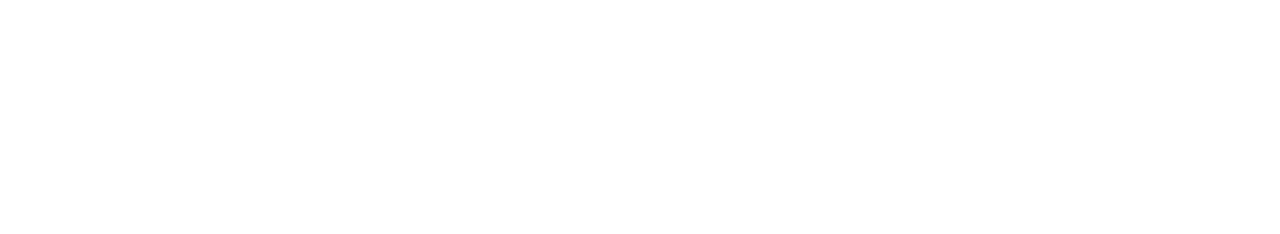
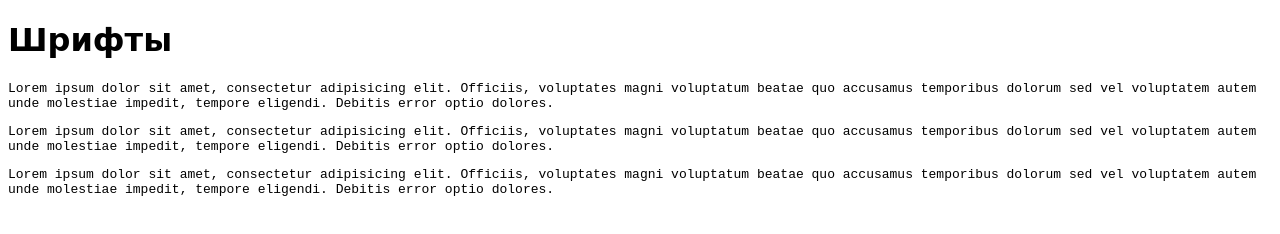
Before and after one commit to BaymanovNamat/github-example4, a plain HTML site: page index.html in a window 1280 px wide. Drawn offline with Linux system fonts and the light colour scheme.

Commit message:
add index

```diff
--- a/index.html
+++ b/index.html
@@ -1,12 +1,37 @@
 <!DOCTYPE html>
 <html lang="en">
-<head>
-  <meta charset="UTF-8">
-  <meta http-equiv="X-UA-Compatible" content="IE=edge">
-  <meta name="viewport" content="width=device-width, initial-scale=1.0">
-  <title>Работа с шрифтами</title>
-</head>
-<body>
+  <head>
+    <meta charset="UTF-8" />
+    <meta http-equiv="X-UA-Compatible" content="IE=edge" />
+    <meta name="viewport" content="width=device-width, initial-scale=1.0" />
+    <title>Работа с шрифтами</title>
 
-</body>
+    <link rel="stylesheet" href="./style.css" />
+  </head>
+  <body>
+    <h1>Шрифты</h1>
+
+    <p>
+      Lorem ipsum dolor sit amet, consectetur adipisicing elit. Officiis,
+      voluptates magni voluptatum beatae quo accusamus temporibus dolorum sed
+      vel voluptatem autem unde molestiae impedit, tempore eligendi. Debitis
+      error optio dolores.
+    </p>
+
+    <p>
+      Lorem ipsum dolor sit amet, consectetur adipisicing elit. Officiis,
+      voluptates magni voluptatum beatae quo accusamus temporibus dolorum sed
+      vel voluptatem autem unde molestiae impedit, tempore eligendi. Debitis
+      error optio dolores.
+    </p>
+
+    <p>
+      Lorem ipsum dolor sit amet, consectetur adipisicing elit. Officiis,
+      voluptates magni voluptatum beatae quo accusamus temporibus dolorum sed
+      vel voluptatem autem unde molestiae impedit, tempore eligendi. Debitis
+      error optio dolores.
+    </p>
+
+
+  </body>
 </html>
```
